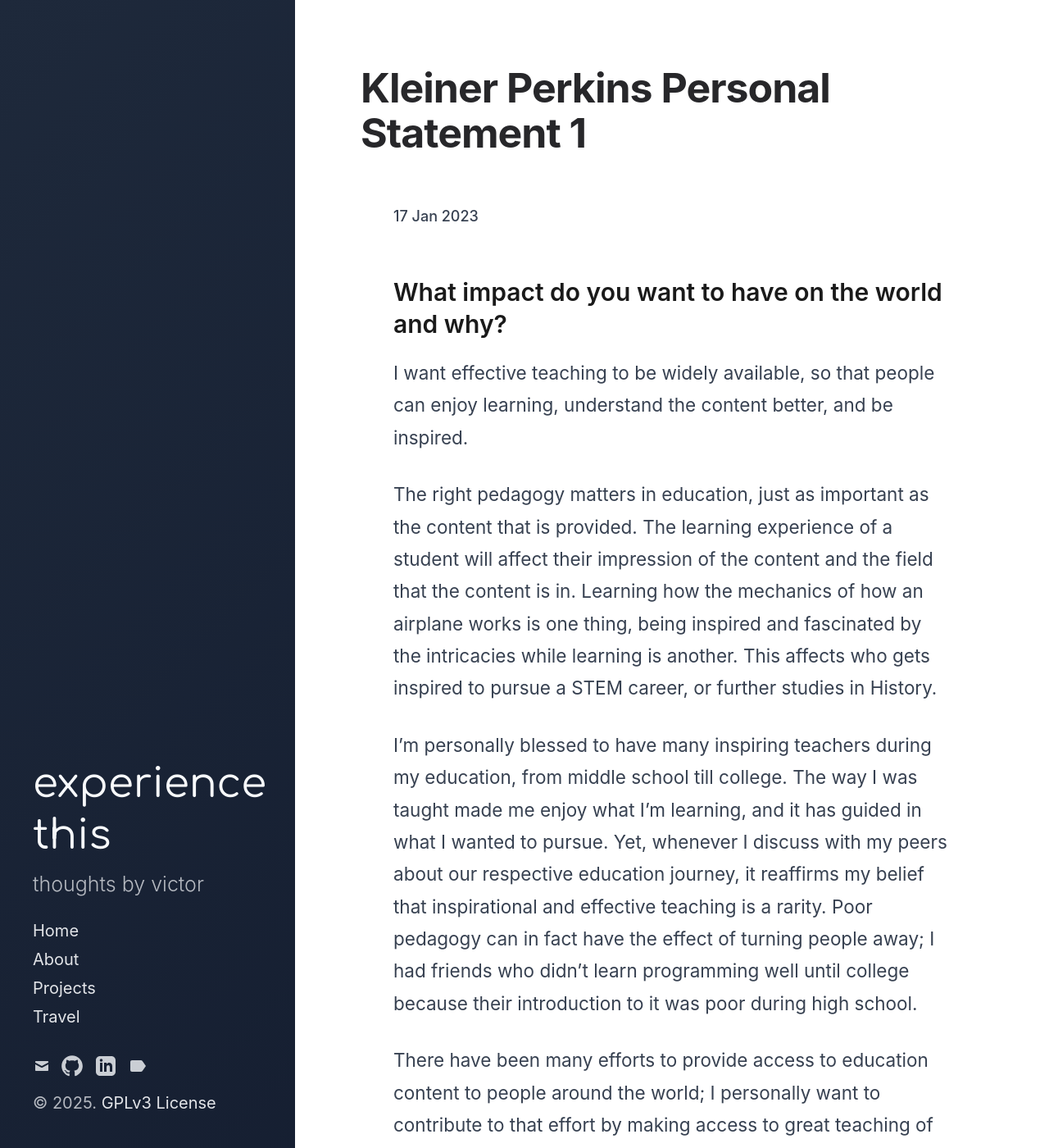
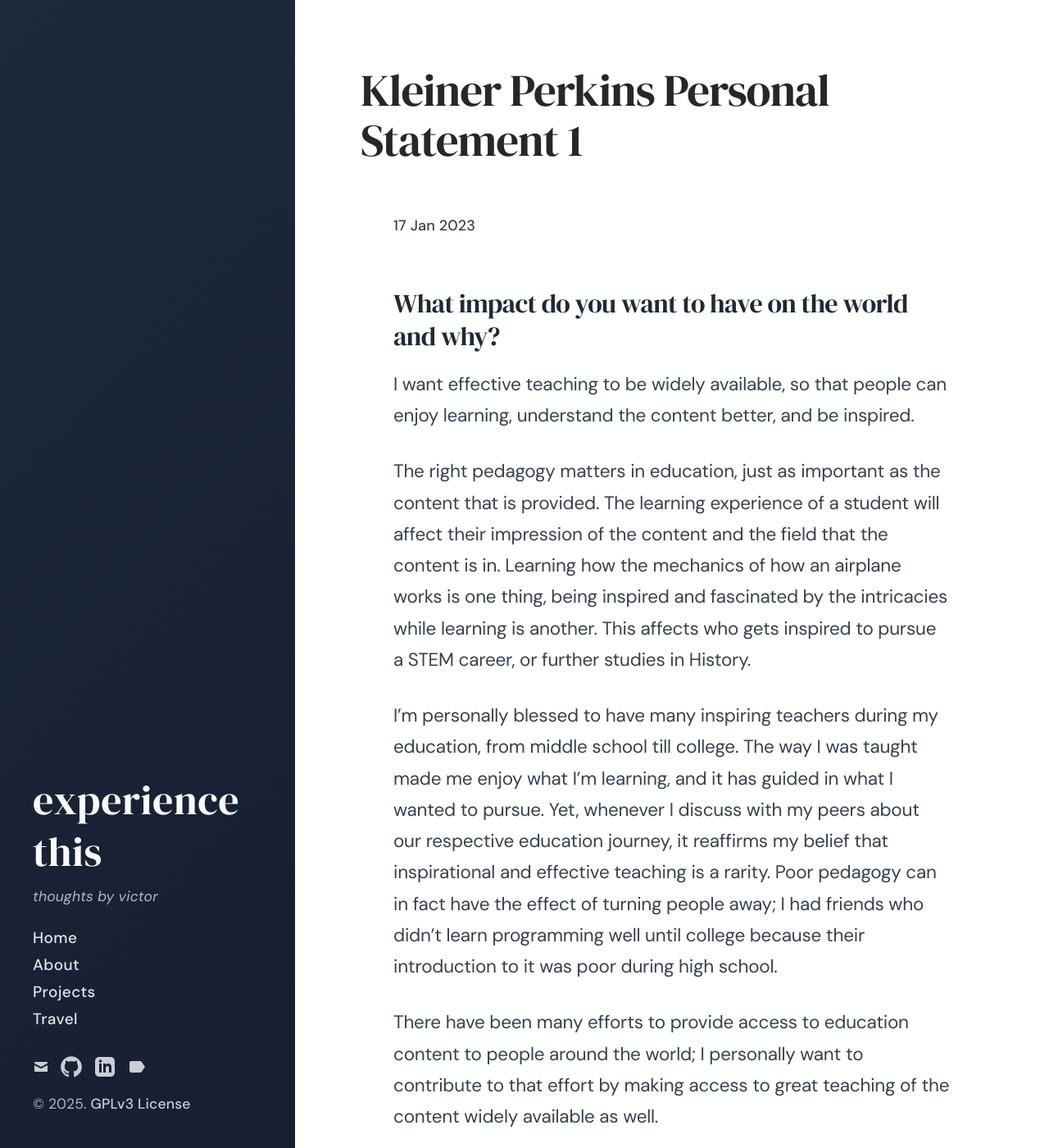
Before and after one commit to victorhuangwq/experiencethis.world, a Jekyll site: the page built from _posts/2023-01-17-KP-personal-statement-1.md, in a window 1280 px wide and 1400 px high. Shown: the whole window at 82% size. Built offline with Jekyll 4.4.1, drawn with Linux system fonts in a browser that asks for light colours.

Commit message:
fix font?

```diff
--- a/_sass/hydeout/_variables.scss
+++ b/_sass/hydeout/_variables.scss
@@ -18,7 +18,7 @@
 $indigo: #6366f1 !default;
 $brown: #8f5536 !default;
 
-$root-font-family: -apple-system, BlinkMacSystemFont, 'Segoe UI', 'Roboto', 'Oxygen', 'Ubuntu', 'Cantarell', 'Fira Sans', 'Droid Sans', 'Helvetica Neue', Arial, sans-serif !default;
+$root-font-family: 'DM Sans', -apple-system, BlinkMacSystemFont, 'Segoe UI', 'Roboto', sans-serif !default;
 $root-font-size: 0.95rem !default;
 $root-line-height: 1.5 !default;
 
--- a/assets/css/main.scss
+++ b/assets/css/main.scss
@@ -2,16 +2,40 @@
 # Use a comment to ensure Jekyll reads the file to be transformed into CSS later
 # only main files contain this front matter, not partials.
 ---
+
+// Google Fonts Import - Contemporary Minimalist
+@import url('https://fonts.googleapis.com/css2?family=DM+Sans:ital,opsz,wght@0,9..40,100..1000;1,9..40,100..1000&family=DM+Serif+Display:ital@0;1&display=swap');
 
 // Modern color scheme override
 $sidebar-bg-color: #1e293b;
 
 @import "hydeout";
 
+// Typography System - Contemporary Minimalist
+body {
+    font-family: 'DM Sans', -apple-system, BlinkMacSystemFont, sans-serif;
+    font-size: 1.125rem;
+    line-height: 1.6;
+    letter-spacing: -0.01em;
+    color: #374151;
+}
+
+// Headings using DM Serif Display
+h1, h2, h3, h4, h5, h6,
+.post-title, .page-title {
+    font-family: 'DM Serif Display', 'Times New Roman', serif;
+    font-weight: 400;
+    letter-spacing: -0.02em;
+    color: #1f2937;
+    line-height: 1.2;
+}
+
 #sidebar {
     .site-title {
-        font-family: 'Comfortaa', sans-serif;
-        font-size: 2.5rem !important
+        font-family: 'DM Serif Display', serif;
+        font-size: 2.5rem !important;
+        font-weight: 400;
+        letter-spacing: -0.02em;
     }
 }
 
@@ -52,35 +76,77 @@
     }
 }
 
-// Enhanced sidebar links
-#sidebar a {
-    transition: all 0.3s cubic-bezier(0.4, 0, 0.2, 1);
+// Enhanced sidebar links with contemporary typography
+#sidebar {
+    font-family: 'DM Sans', sans-serif;
 
-    &:hover {
-        transform: translateX(4px);
-        opacity: 0.9;
+    p.lead {
+        font-family: 'DM Sans', sans-serif;
+        font-size: 1rem;
+        line-height: 1.5;
+        font-style: italic;
+        letter-spacing: 0.01em;
+        color: rgba(248, 250, 252, 0.8) !important;
+    }
+
+    // Copyright text styling
+    p:last-child {
+        color: rgba(248, 250, 252, 0.7) !important;
+        font-size: 0.875rem;
+        font-weight: 400;
+        letter-spacing: 0.01em;
+
+        a {
+            color: rgba(248, 250, 252, 0.8) !important;
+
+            &:hover {
+                color: rgba(248, 250, 252, 1) !important;
+            }
+        }
+    }
+
+    a {
+        transition: all 0.3s cubic-bezier(0.4, 0, 0.2, 1);
+        font-weight: 500;
+        letter-spacing: 0.01em;
+
+        &:hover {
+            transform: translateX(4px);
+            opacity: 0.9;
+        }
+    }
+
+    nav a {
+        font-family: 'DM Sans', sans-serif;
+        font-weight: 500;
+        font-size: 0.95rem;
+        letter-spacing: 0.02em;
     }
 }
 
-// Minimalist post styling inspired by best practices
+// Contemporary Minimalist Post Styling
 .post-title,
 .page-title {
-    font-size: 2.5rem;
-    font-weight: 700;
+    font-family: 'DM Serif Display', serif;
+    font-size: 2.75rem;
+    font-weight: 400;
     line-height: 1.1;
     margin-bottom: 2rem;
-    color: #1a1a1a;
+    color: #1f2937;
     letter-spacing: -0.02em;
 
     @media (max-width: 768px) {
-        font-size: 2rem;
+        font-size: 2.25rem;
+        letter-spacing: -0.015em;
     }
 }
 
 .post-meta {
+    font-family: 'DM Sans', sans-serif;
     margin-bottom: 3rem;
     font-size: 0.9rem;
     color: #6b7280;
+    letter-spacing: 0.01em;
 
     .post-date {
         color: #374151;
@@ -101,34 +167,41 @@
 }
 
 .post-body {
+    font-family: 'DM Sans', sans-serif;
     font-size: 1.125rem;
-    line-height: 1.75;
+    line-height: 1.7;
     color: #374151;
     max-width: 680px;
     margin: 0 auto;
+    letter-spacing: -0.01em;
 
     h1, h2, h3, h4, h5, h6 {
-        color: #1a1a1a;
-        font-weight: 600;
+        font-family: 'DM Serif Display', serif;
+        color: #1f2937;
+        font-weight: 400;
         margin-top: 2.5rem;
         margin-bottom: 1rem;
-        line-height: 1.3;
+        line-height: 1.25;
+        letter-spacing: -0.02em;
     }
 
     h2 {
-        font-size: 1.875rem;
+        font-size: 2rem;
         margin-top: 3rem;
-        letter-spacing: -0.01em;
+        font-weight: 400;
+        letter-spacing: -0.025em;
     }
 
     h3 {
-        font-size: 1.5rem;
+        font-size: 1.6rem;
         margin-top: 2.5rem;
+        font-weight: 400;
     }
 
     h4 {
-        font-size: 1.25rem;
+        font-size: 1.3rem;
         margin-top: 2rem;
+        font-weight: 400;
     }
 
     p {
@@ -228,8 +301,9 @@
     border: 1px solid #475569;
 }
 
-// Minimalist tags styling
+// Contemporary tags styling
 .post-tags {
+    font-family: 'DM Sans', sans-serif;
     margin-top: 3rem;
     padding-top: 2rem;
     border-top: 1px solid #e5e7eb;
@@ -239,8 +313,10 @@
         color: #6b7280;
         text-decoration: none;
         font-size: 0.875rem;
+        font-weight: 500;
         margin-right: 1rem;
         margin-bottom: 0.5rem;
+        letter-spacing: 0.01em;
 
         &:before {
             content: '#';
@@ -253,17 +329,19 @@
     }
 }
 
-// Minimalist related posts
+// Contemporary related posts
 .related-posts {
     margin-top: 4rem;
     padding-top: 2rem;
     border-top: 1px solid #e5e7eb;
 
     h2 {
+        font-family: 'DM Serif Display', serif;
         font-size: 1.25rem;
-        color: #1a1a1a;
+        color: #1f2937;
         margin-bottom: 1.5rem;
-        font-weight: 600;
+        font-weight: 400;
+        letter-spacing: -0.015em;
     }
 
     .posts-list {
@@ -274,11 +352,14 @@
             margin-bottom: 1.5rem;
 
             h3 {
+                font-family: 'DM Serif Display', serif;
                 font-size: 1.125rem;
                 margin: 0 0 0.25rem 0;
+                font-weight: 400;
+                letter-spacing: -0.01em;
 
                 a {
-                    color: #1a1a1a;
+                    color: #1f2937;
                     text-decoration: none;
 
                     &:hover {
@@ -288,8 +369,11 @@
             }
 
             small {
+                font-family: 'DM Sans', sans-serif;
                 color: #6b7280;
                 font-size: 0.875rem;
+                font-weight: 500;
+                letter-spacing: 0.01em;
             }
         }
     }
```
